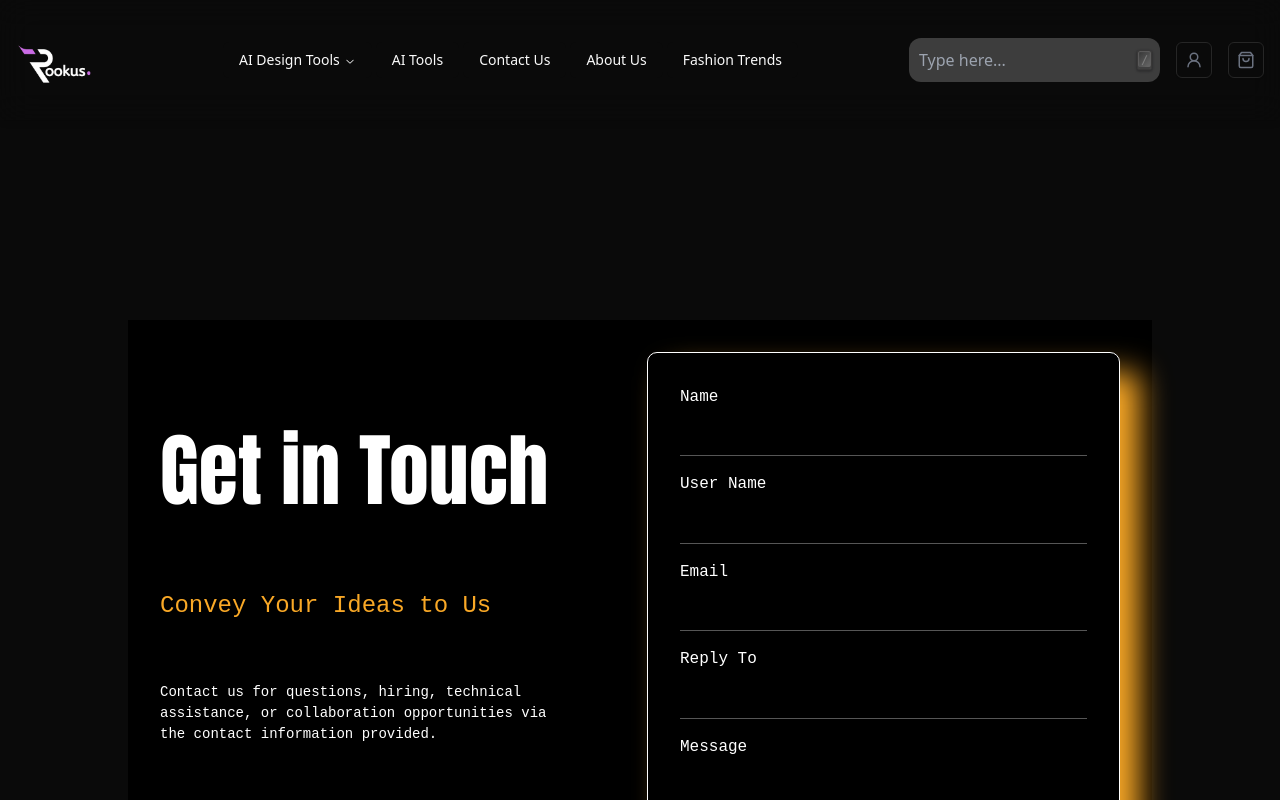
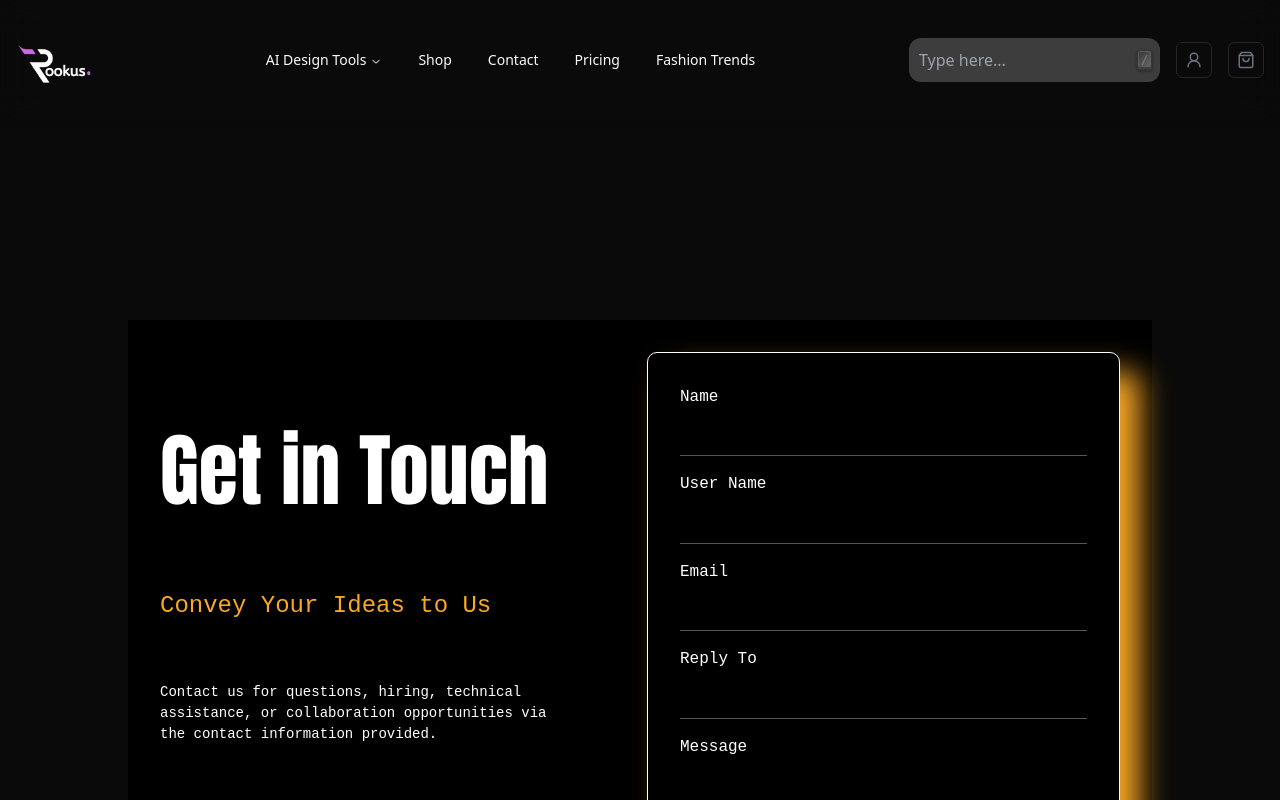
Before and after one commit to SH20RAJ/rookus, a Next.js app: page /contact in a window 1280 px wide. Shown: the top 800 px of the page. Built offline with nearby package versions, Linux system fonts and the light colour scheme.

Commit message:
changes nav

```diff
--- a/src/components/NavBar.js
+++ b/src/components/NavBar.js
@@ -28,12 +28,12 @@ import Input from "./Input";
 export function NavBar() {
   let menuItems = [
     {
-      name: "AI Design Tools",
-      href: "/ai-tools",
+      name: "Home",
+      href: "/home",
     },
     {
-      name: "AI Tools",
-      href: "/ai-tools",
+      name: "Categories",
+      href: "/categories",
     },
   ];
 
@@ -67,21 +67,21 @@ export function NavBar() {
             <NavigationMenuItem>
               <Link href="/docs" legacyBehavior passHref>
                 <NavigationMenuLink className={navigationMenuTriggerStyle()}>
-                  AI Tools
+                  Shop
                 </NavigationMenuLink>
               </Link>
             </NavigationMenuItem>
             <NavigationMenuItem>
               <Link href="/contact" legacyBehavior passHref>
                 <NavigationMenuLink className={navigationMenuTriggerStyle()}>
-                  Contact Us
+                  Contact
                 </NavigationMenuLink>
               </Link>
             </NavigationMenuItem>
             <NavigationMenuItem>
               <Link href="/about" legacyBehavior passHref>
                 <NavigationMenuLink className={navigationMenuTriggerStyle()}>
-                  About Us
+                  Pricing
                 </NavigationMenuLink>
               </Link>
             </NavigationMenuItem>
```
